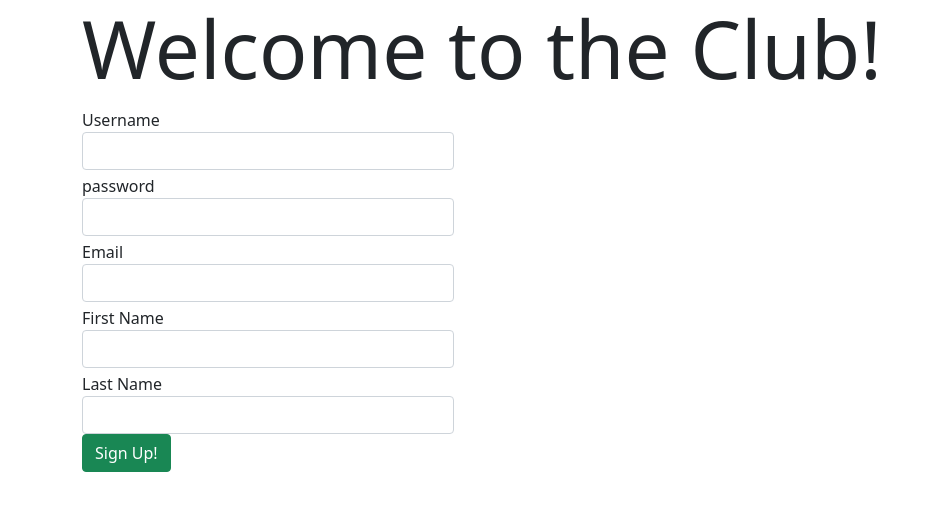
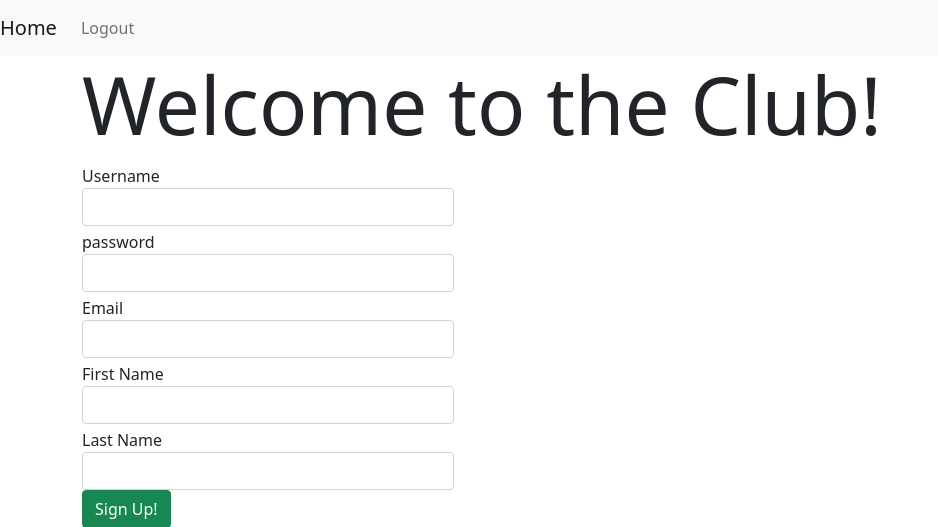
Before and after one commit to wax54/flask-feedback, a Flask app: page /register in a window 1280 px wide. Shown: the top 527 px of the page, without its empty margins (0-938 px from the left). Run offline with Flask 2, Linux system fonts and the light colour scheme; the visitor is signed in with stand-in values (Sample User, id 1); parts of the project's set-up code (start-up, migrations or seed data) failed here and were passed over; some libraries are stand-ins or nearby versions.

Commit message:
Added alot of functionality

```diff
--- a/app.py
+++ b/app.py
@@ -5,12 +5,11 @@ from secrets import FLASK_SECRET_KEY
 from config import DB_NAME, DB_ECHO
 
 from models import connect_db
-from models.user import User
 
-from routes.main import main
-from routes.authenticate import authenticate
-from routes.users import user_routes
-from routes.feedback import feedback_routes
+from routes.main_routes import main_routes
+from routes.authenticate_routes import authenticate_routes
+from routes.user_routes import user_routes
+from routes.feedback_routes import feedback_routes
 
 app = Flask(__name__)
 
@@ -24,8 +23,7 @@ connect_db(app)
 
 toolbar = DebugToolbarExtension(app)
 
-app.register_blueprint(main, url_prefix='/')
-app.register_blueprint(authenticate, url_prefix='/')
+app.register_blueprint(main_routes, url_prefix='/')
+app.register_blueprint(authenticate_routes, url_prefix='/')
 app.register_blueprint(user_routes, url_prefix='/users')
-
 app.register_blueprint(feedback_routes, url_prefix='/')
--- a/routes/authenticate.py
+++ b/routes/authenticate_routes.py
@@ -1,10 +1,10 @@
 from flask import Blueprint, redirect, render_template, request, session, flash
 from models.user import User, InputNotUniqueError
 from forms.user_forms import UserRegistrationForm, UserLoginForm
-authenticate = Blueprint('authenticate_routes', __name__)
+authenticate_routes = Blueprint('authenticate_routes', __name__)
 
 
-@authenticate.route('register', methods=["GET", "POST"])
+@authenticate_routes.route('register', methods=["GET", "POST"])
 def show_home_page():
     """Show The Registration Page"""
     form = UserRegistrationForm()
@@ -16,9 +16,9 @@ def show_home_page():
             flash("New Account Made! ", "success")
             return redirect(f'/users/{new_user.username}')
         except InputNotUniqueError as e:
-            for err in e.errors:
-                field = getattr(form, err)
-                field.errors.append(f'This {err} is already in use!')
+            for err_field in e.errors:
+                field = getattr(form, err_field)
+                field.errors.append(f'This {err_field} is already in use!')
             return render_template('registration.html', form=form)
         except:
             flash("Something Weird happened...")
@@ -28,8 +28,7 @@ def show_home_page():
         return render_template('registration.html', form=form)
 
 
-
-@authenticate.route('login', methods=["GET",  "POST"])
+@authenticate_routes.route('login', methods=["GET",  "POST"])
 def show_login_page():
     form = UserLoginForm()
     if form.validate_on_submit():
@@ -46,10 +45,11 @@ def show_login_page():
         return render_template('login.html', form=form)
 
 
-@authenticate.route('logout', methods=["GET",  "POST"])
+@authenticate_routes.route('logout', methods=["GET",  "POST"])
 def logout_user():
     session.pop('user', None)
     return redirect('/')
+
 
 def get_user_credentials(form):
     """Returns a dict containing all the user related info from the form remove all empty fields"""
--- a/routes/main.py
+++ b/routes/main_routes.py
@@ -1,9 +1,9 @@
 from flask import Blueprint, redirect, render_template, session, flash
 from models.user import User
-main = Blueprint('main_routes', __name__)
+main_routes = Blueprint('main_routes', __name__)
 
 
-@main.route('')
+@main_routes.route('')
 def show_home_page():
     """Show The Home Page"""
     return redirect('/register')
--- a/templates/base.html
+++ b/templates/base.html
@@ -13,6 +13,34 @@
 </head>
 
 <body>
+<nav class="navbar navbar-expand-lg navbar-light bg-light">
+    {% if 'user' in session %}
+    <a class="navbar-brand" href="/users/{{session['user']}}">Home</a>
+    {% else %}
+    <a class="navbar-brand" href="/">Home</a>
+    {% endif %}
+    <button class="navbar-toggler" type="button" data-toggle="collapse" data-target="#navbarSupportedContent"
+        aria-controls="navbarSupportedContent" aria-expanded="false" aria-label="Toggle navigation">
+        <span class="navbar-toggler-icon"></span>
+    </button>
+    <div class="collapse navbar-collapse" id="navbarSupportedContent">
+        <ul class="navbar-nav mr-auto">
+            {% if 'user' in session %}
+            <li class="nav-item">
+                <a class="nav-link" href="/logout">Logout</a>
+            </li>
+            {% else %}
+            <li class="nav-item active">
+                <a class="nav-link" href="/login">Login</a>
+            </li>
+            <li class="nav-item">
+                <a class="nav-link" href="/register">Register</a>
+            </li>
+            {% endif %}
+        </ul>
+    </div>
+</nav>
+
     {% block content %}
     Base Content
     {% endblock %}
```
Also changed, not shown: routes/feedback_routes.py (renamed from routes/feedback.py, +20 -13 lines), routes/user_routes.py (renamed from routes/users.py).
